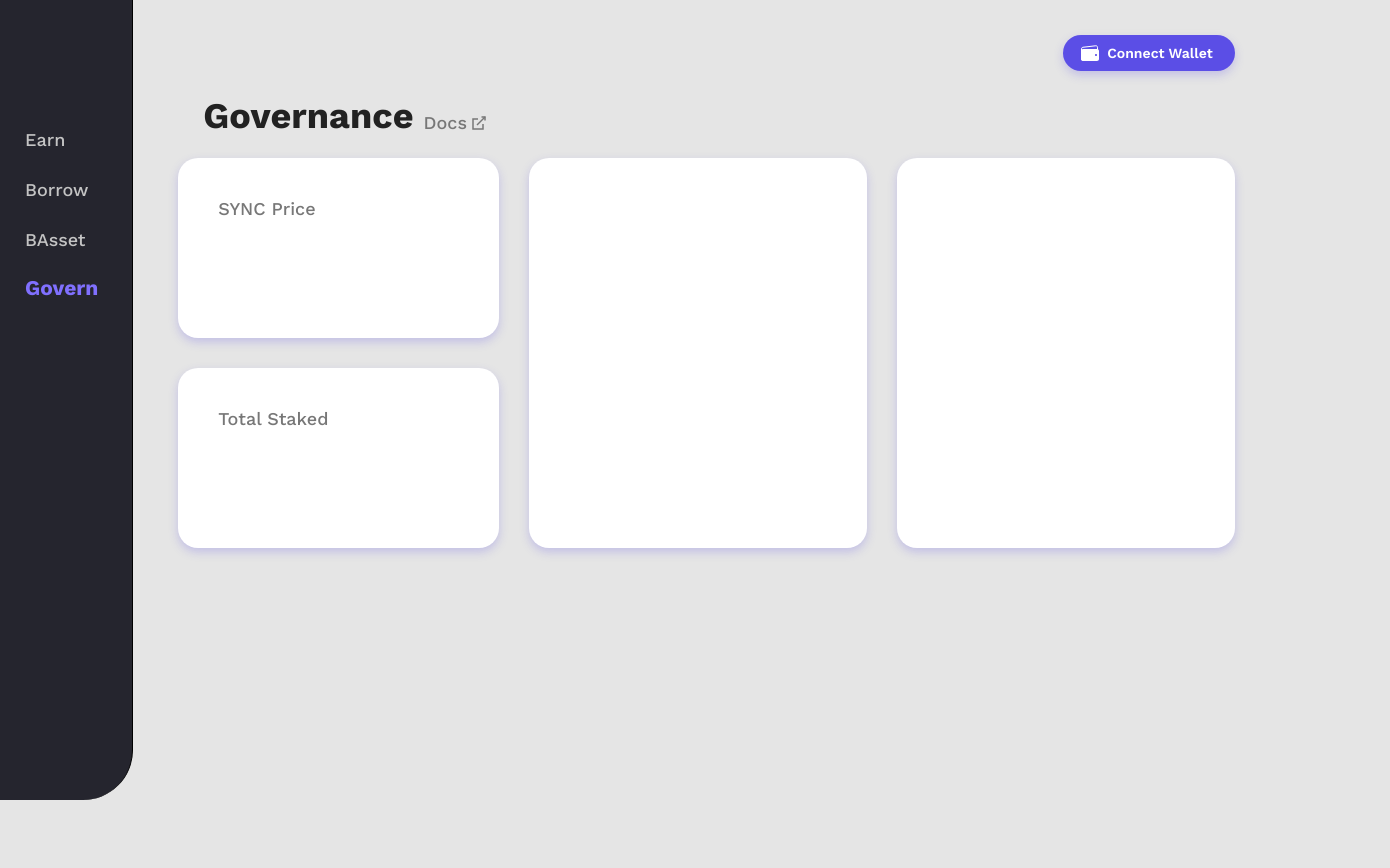
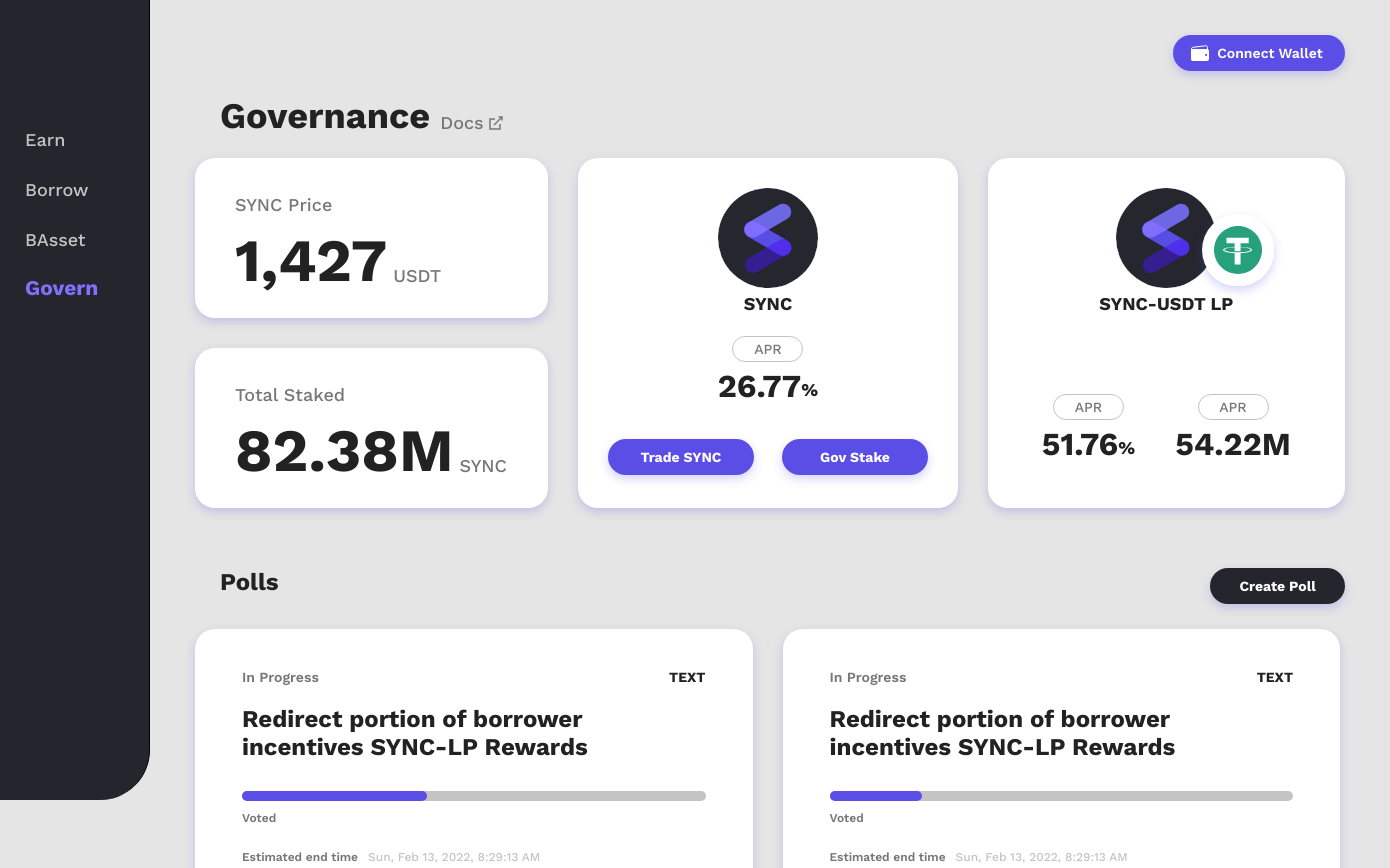
Before and after one commit to blockwave-near/synchro-front, a React (Create React App) app: page /gov in a window 1280 px wide. Shown: the top 868 px of the page, 1390 px wide, since content can reach past the window. Before the commit the page ends 800 px from the top, so only its background shows below. Built offline with nearby package versions, Linux system fonts and the light colour scheme.

Commit message:
Fin - Finish Govern Page

```diff
--- a/src/App.js
+++ b/src/App.js
@@ -21,11 +21,16 @@ const Center = styled.div`
   flex-direction: row;
 `
 
+const Box = styled.div`
+  margin-right: 150px;
+`;
+
 function App() {
     return (
         <BrowserRouter>
             <ThemeProvider theme={theme}>
                 <Center>
+                    <Box/>
                     <Sidebar/>
 
                     <Routes>
--- /dev/null
+++ b/src/components/common/CommonButton.js
@@ -0,0 +1,31 @@
+import React from 'react';
+import Button from '@mui/material/Button';
+import {styled} from "@mui/material/styles"
+
+const ButtonContainer = styled(Button)`
+  width: 150px;
+  height: 36px;
+  padding: 10px 20px;
+  background: ${props => props.back ? '#5B4EE6' : '#25252E'};
+  display: flex;
+  align-items: center;
+  justify-content: center;
+  text-transform: capitalize;
+
+  color: white;
+  font-size:  ${(props) => props.fontSize ?? '14px'};
+  font-weight: 700;
+  cursor: pointer;
+  box-shadow: 0 4px 10px rgba(91, 78, 230, 0.25);
+  border-radius: 100px;
+
+  &:hover {
+    background: #5B4EE6;
+  }
+`;
+
+function CommonButton(props) {
+    return <ButtonContainer variant="contained" {...props}>{props.children}</ButtonContainer>;
+}
+
+export default CommonButton;
--- /dev/null
+++ b/src/components/common/LinePercent.js
@@ -0,0 +1,28 @@
+import React, {useState} from 'react';
+import styled from "styled-components";
+
+const BackContainer = styled.div`
+  width: 100%;
+  background-color: #C4C4C4;
+  height: 10px;
+
+  border-radius: 5px;
+`;
+
+const InnerBar = styled.div`
+  width: ${props => `${props.per}%`};
+  background-color: #5B4EE6;
+  height: 10px;
+
+  border-radius: 5px;
+`;
+
+function LinePercent(props) {
+    return (
+        <BackContainer>
+            <InnerBar per={props.per} />
+        </BackContainer>
+    );
+}
+
+export default LinePercent;
--- a/src/components/common/Sidebar.js
+++ b/src/components/common/Sidebar.js
@@ -5,12 +5,15 @@ import SidebarItem from './SidebarItem';
 const Side = styled.div`
   display: flex;
   border-right: 1px solid black;
+  position: fixed;
   flex-direction: column;
   align-items: center;
   background: #25252e;
   width: 150px;
   height: 100vh;
   border-radius: 0 0 50px 0;
+
+  z-index: 10000;
 `;
 
 const Menu = styled.div`
--- a/src/components/govern/GovernTemplate.js
+++ b/src/components/govern/GovernTemplate.js
@@ -1,8 +1,13 @@
-import React, {useState} from "react";
+import React, {useEffect, useState} from "react";
 import styled from "styled-components";
 import {ReactComponent as LinkMark} from "assets/Link.svg";
+import {ReactComponent as Synchro} from "assets/Synchro.svg";
+import {ReactComponent as USDT} from "assets/USDT.svg";
 import {Link} from 'react-router-dom';
 import ButtonIcon from "components/common/ButtonIcon";
+import CommonButton from "../common/CommonButton";
+import Chip from "../common/Chip";
+import LinePercent from "../common/LinePercent";
 
 const StyledLink = styled(LinkMark)`
   margin: 0 0 7px 5px;
@@ -11,11 +16,12 @@ const StyledLink = styled(LinkMark)`
 
 const Container = styled.div`
   width: 100%;
+  min-width: 1240px;
   padding: 35px 45px 114px 45px;
 `;
 
 const CardSideContainer = styled.div`
-  height: 390px;
+  height: 350px;
   display: flex;
   margin-top: 21px;
 `
@@ -44,11 +50,45 @@ const TitleTextContainer = styled.div`
   }
 `;
 
+const SubTitleTextContainer = styled.div`
+  width: 100%;
+  margin-left: 25px;
+  font-weight: 700;
+  font-size: 24px;
+  color: #222222;
+  display: flex;
+  align-items: flex-end;
+
+  p {
+    margin: 0 0 4px 10px;
+    font-weight: 500;
+    font-size: 18px;
+    color: #777777;
+  }
+`;
+
+const Number = styled.div`
+  display: flex;
+  flex-direction: row;
+  align-items: end;
+
+  color: #222222;
+  font-weight: 700;
+  font-size: 32px;
+  color: #222222;
+
+  p {
+    margin-bottom: 5px;
+    font-weight: 500;
+    font-size: 18px;
+  }
+`;
+
 const MainCardContainer = styled.div`
   width: 100%;
   height: 100%;
   //height: 360px;
-  padding: 40px 40px 36px 40px;
+  padding: 36px 40px 20px 40px;
   background: #FFFFFF;
   box-shadow: 0 4px 10px rgba(91, 78, 230, 0.25);
   border-radius: 20px;
@@ -57,6 +97,13 @@ const MainCardContainer = styled.div`
     font-weight: 500;
     font-size: 18px;
     color: #777777;
+    margin-bottom: 10px;
+  }
+
+  number {
+    font-weight: 700;
+    font-size: 60px;
+    color: #222222;
   }
 `;
 
@@ -64,8 +111,7 @@ const SecondCardContainer = styled.div`
   margin-left: 30px;
   width: 33%;
   height: 100%;
-  //height: 750px;
-  padding: 44px 105px 38px 105px;
+  padding: 30px;
   align-items: center;
   display: flex;
   flex-direction: column;
@@ -74,59 +120,193 @@ const SecondCardContainer = styled.div`
   border-radius: 20px;
 
   p {
-    font-weight: 500;
+    font-weight: 700;
     font-size: 18px;
-    color: #777777;
+    color: #222222;
   }
 `;
 
-const ThirdCardContainer = styled.div`
+const ThirdCardContainer = styled.button`
   margin-left: 30px;
   width: 33%;
   height: 100%;
-  //height: 750px;
-  padding: 44px 105px 38px 105px;
+  padding: 30px;
   align-items: center;
   display: flex;
   flex-direction: column;
   background: #FFFFFF;
   box-shadow: 0 4px 10px rgba(91, 78, 230, 0.25);
   border-radius: 20px;
+  transition: box-shadow 200ms ease-in-out;
+
+  cursor: pointer;
 
   p {
-    font-weight: 500;
+    font-weight: 700;
     font-size: 18px;
-    color: #777777;
+    color: #222222;
+  }
+
+  &:hover {
+    box-shadow: 0 4px 10px rgba(91, 78, 230, 0.6);
   }
 `;
 
-const ButtonContinaer = styled.div`
+const PollContainer = styled.div`
+  display: flex;
+  width: 101%;
+  height: max-content;
+  flex-direction: row;
+  flex-wrap: wrap;
+  margin-top: 5px;
+`;
+
+const PollCardContainer = styled.div`
+  width: 48%;
+  margin-left: ${props => props.even ? '30px' : '0px'};
+  margin-top: 20px;
+  height: max-content;
+  padding: 40px 47px;
+  align-items: start;
+  display: flex;
+  flex-direction: column;
+  background: #FFFFFF;
+  box-shadow: 0 4px 10px rgba(91, 78, 230, 0.25);
+  border-radius: 20px;
+  white-space: nowrap;
+
+  cursor: pointer;
+  transition: box-shadow 200ms ease-in-out;
+
+  &:hover {
+    box-shadow: 0 4px 10px rgba(91, 78, 230, 0.6);
+  }
+
+  h1 { // title
+    white-space: pre-wrap;
+    font-weight: 700;
+    font-size: 24px;
+    color: #222222;
+  }
+
+  h2 { // subTitle
+    font-weight: 700;
+    font-size: 14px;
+    color: #222222;
+  }
+
+  h3 { // text
+    font-weight: 600;
+    font-size: 14px;
+    color: #777777;
+  }
+
+  h4 { // sub text
+    font-weight: 600;
+    font-size: 12px;
+    color: #777777;
+  }
+
+  h5 { // time
+    font-weight: 500;
+    font-size: 12px;
+    color: #C4C4C4;
+  }
+`;
+
+const ButtonContainer = styled.div`
   display: flex;
   justify-content: flex-end;
 `;
 
+const SynchroUSDT = styled.div`
+  display: flex;
+  flex-direction: row;
+  align-items: end;
+  position: relative;
+`;
+
+const USDTIn = styled(USDT)`
+  position: absolute;
+  left: 76px;
+  top: 20px;
+  z-index: 10000;
+`;
+
+const Row = styled.div`
+  display: flex;
+  justify-content: ${props => props.center ? 'center' : 'start'};
+  align-items: ${props => props.end ? 'end' : 'start'};
+  width: 100%;
+  flex-direction: row;
+`;
+const Col = styled.div`
+  display: flex;
+  flex-direction: column;
+  justify-content: center;
+  align-items: center;
+  width: max-content;
+  height: max-content;
+`;
+const Spacer = styled.div`margin-right: auto`;
+const SizeBox = styled.div`
+  width: ${props => `${props.w ?? 0}px`};
+  height: ${props => `${props.h ?? 0}px`};
+`;
+
+const pollList = [
+    {
+        state: "In Progress",
+        title: "Redirect portion of borrower incentives SYNC-LP Rewards",
+        rate: 40,
+        end_time: "Sun, Feb 13, 2022, 8:29:13 AM"
+    },
+    {
+        state: "In Progress",
+        title: "Redirect portion of borrower incentives SYNC-LP Rewards",
+        rate: 20,
+        end_time: "Sun, Feb 13, 2022, 8:29:13 AM"
+    },
+    {
+        state: "In Progress",
+        title: "Redirect portion of borrower incentives SYNC-LP Rewards",
+        rate: 54,
+        end_time: "Sun, Feb 13, 2022, 8:29:13 AM"
+    },
+    {
+        state: "In Progress",
+        title: "Redirect portion of borrower incentives SYNC-LP Rewards",
+        rate: 12,
+        end_time: "Sun, Feb 13, 2022, 8:29:13 AM"
+    },
+    {
+        state: "In Progress",
+        title: "Redirect portion of borrower incentives SYNC-LP Rewards",
+        rate: 86,
+        end_time: "Sun, Feb 13, 2022, 8:29:13 AM"
+    },
+];
+
 function Govern() {
-    const [segmentedValue, setSegmentedValue] = useState('MINT');
-    const [exchangeRate, setExchangeRate] = useState('0.99999 bNEAR per NEAR');
-
-    const getSegmentedValue = (value) => {
-        setSegmentedValue(value);
-        console.log(value)
-    }
+    const [sPrice, setSPrice] = useState(1427);
+    const [totalStaked, setTotalStaked] = useState(0);
+    const [stakeAPR, setStakeAPR] = useState(26.77);
+    const [pairStakeAPR, setPairStakeAPR] = useState(51.76);
+    const [pairTotalStaked, setPairTotalStaked] = useState(54.22);
 
     const handleConnectWallet = () => {
         console.log('ConnectWallet Button Click');
     };
 
-    const handleMint = () => {
-        console.log('Mint Button Click');
-    }
+    useEffect(() => {
+       // 새로고침마다 변수 값 리로딩 하는 함수 넣으시면 됩니다.
+    });
 
     return (
         <Container>
-            <ButtonContinaer>
+            <ButtonContainer>
                 <ButtonIcon onClick={handleConnectWallet}>Connect Wallet</ButtonIcon>
-            </ButtonContinaer>
+            </ButtonContainer>
 
             <TitleTextContainer>
                 Governance
@@ -140,20 +320,141 @@ function Govern() {
                 <CardContainer>
                     <MainCardContainer>
                         <p>SYNC Price</p>
+                        <Row center={false} end={true}>
+                            <number>
+                                {'1,427'}
+                            </number>
+                            <SizeBox w={6}/>
+                            <p>
+                                USDT
+                            </p>
+                        </Row>
                     </MainCardContainer>
                     <MainCardContainer style={{marginTop: "30px"}}>
                         <p>Total Staked</p>
+                        <Row center={false} end={true}>
+                            <number>
+                                {'82.38M'}
+                            </number>
+                            <SizeBox w={6}/>
+                            <p>
+                                SYNC
+                            </p>
+                        </Row>
                     </MainCardContainer>
                 </CardContainer>
 
                 <SecondCardContainer>
+                    <Synchro/>
 
+                    <SizeBox h={5}/>
+                    <p>SYNC</p>
+
+                    <SizeBox h={22}/>
+                    <Chip>APR</Chip>
+
+                    <SizeBox h={5}/>
+                    <Number>
+                        {26.77}<p>%</p>
+                    </Number>
+
+                    <SizeBox h={34}/>
+                    <Row center={true}>
+                        <CommonButton back={true}>
+                            Trade SYNC
+                        </CommonButton>
+                        <SizeBox w={30}/>
+                        <CommonButton back={true}>
+                            Gov Stake
+                        </CommonButton>
+                    </Row>
                 </SecondCardContainer>
 
                 <ThirdCardContainer>
+                    <SynchroUSDT>
+                        <Synchro/>
+                        <USDTIn/>
+                    </SynchroUSDT>
 
+                    <SizeBox h={5}/>
+                    <p>SYNC-USDT LP</p>
+
+                    <SizeBox h={80}/>
+                    <Row center={true}>
+                        <Col>
+                            <Chip>
+                                APR
+                            </Chip>
+                            <SizeBox h={5}/>
+                            <Number>
+                                {51.76}<p>%</p>
+                            </Number>
+                        </Col>
+                        <SizeBox w={40}/>
+                        <Col>
+                            <Chip>
+                                APR
+                            </Chip>
+                            <SizeBox h={5}/>
+                            <Number>
+                                {'54.22M'}
+                            </Number>
+                        </Col>
+                    </Row>
                 </ThirdCardContainer>
             </CardSideContainer>
+
+            <SizeBox h={60}/>
+            <Row>
+                <SubTitleTextContainer>
+                    Polls
+                </SubTitleTextContainer>
+                <Spacer/>
+                <CommonButton>
+                    Create Poll
+                </CommonButton>
+            </Row>
+
+            <PollContainer>
+                {pollList.map((value, index) => {
+                    return <PollCardContainer even={(index + 1) % 2 == 0}>
+                        <Row>
+                            <h3>
+                                {value.state}
+                            </h3>
+                            <Spacer/>
+                            <h2>
+                                TEXT
+                            </h2>
+                        </Row>
+
+                        <SizeBox h={20}/>
+                        <h1>
+                            {value.title}
+                        </h1>
+
+                        <SizeBox h={30}/>
+                        <LinePercent per={value.rate}/>
+
+                        <SizeBox h={10}/>
+                        <h4>
+                            Voted
+                        </h4>
+
+                        <SizeBox h={25}/>
+                        <Row center={false}>
+                            <h4>
+                                Estimated end time
+                            </h4>
+                            <SizeBox w={10}/>
+                            <h5>
+                                {value.end_time}
+                            </h5>
+                        </Row>
+                    </PollCardContainer>
+                })}
+            </PollContainer>
+            <SizeBox w={0} h={100}/>
         </Container>
     );
 }
```
Also changed, not shown: src/components/common/ButtonIcon.js (+4 -4 lines), src/assets/Synchro.svg (added), src/assets/USDT.svg (added).
